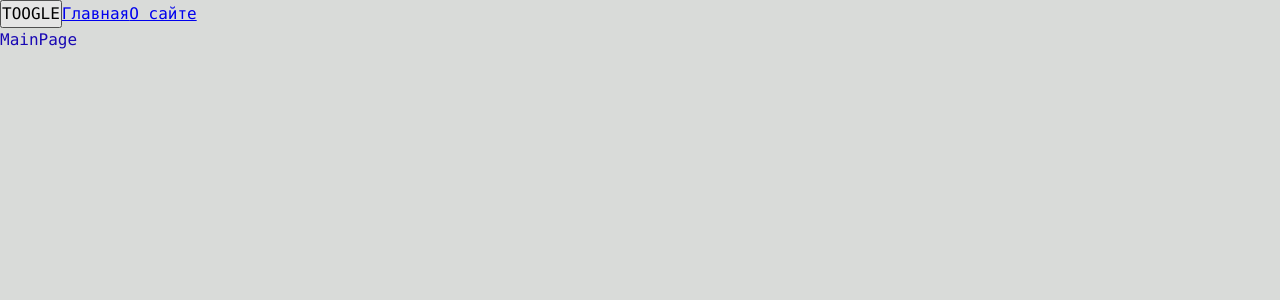
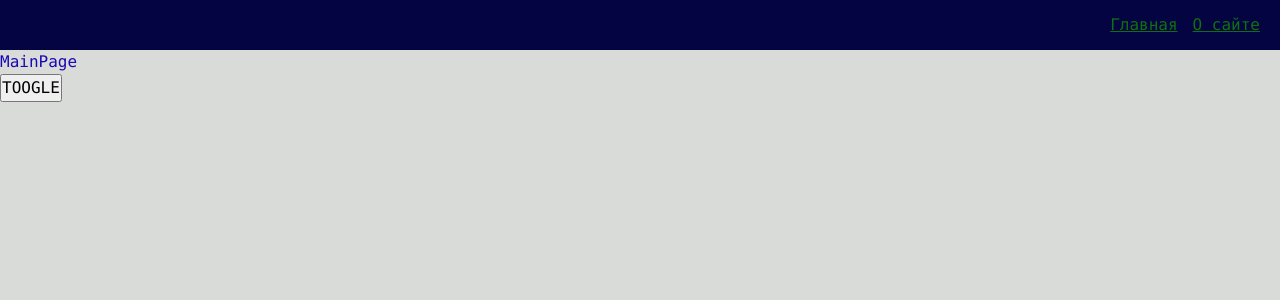
Before and after one commit to Lazy-ferret/react-prod-project, a React app: page / in a window 1280 px wide. Shown: the top 300 px of the page. Built offline with nearby package versions, Linux system fonts and the light colour scheme.

Commit message:
link aded to ui-kit

```diff
--- a/src/app/App.tsx
+++ b/src/app/App.tsx
@@ -6,16 +6,17 @@
 import { AboutPage } from "pages/AboutPage"
 import { MainPage } from "pages/MainPage"
 import { AppRouter } from "./providers/router"
+import { Navbar } from "widgets/Navbar"
 
 const App = () =>  {
  const { theme, toggleTheme } = useTheme()
 
   return (
     <div className={classNames('app', {}, [theme])}>
+
+        <Navbar />
+        <AppRouter />
       <button onClick={toggleTheme}>TOOGLE</button>
-      <Link to={'/'}>Главная</Link>
-      <Link to={'/about'}>О сайте</Link>
-      <AppRouter />
     </div>
   )
 }
--- a/src/app/styles/themes/dark.scss
+++ b/src/app/styles/themes/dark.scss
@@ -1,6 +1,9 @@
 .app.dark {
     --bg-color: #040443;
+    --inverted-bg-color: #d9dbd9;
 
     --primary-color: #0f700f;
     --secondary-color: #0ef60e;
+    --inverted-primary-color: #1908b4;
+    --inverted-secondary-color: #3870c5;
 }
--- a/src/app/styles/themes/normal.scss
+++ b/src/app/styles/themes/normal.scss
@@ -1,6 +1,9 @@
 .app.light {
     --bg-color: #d9dbd9;
+    --inverted-bg-color: #040443;
 
     --primary-color: #1908b4;
     --secondary-color: #3870c5;
+    --inverted-primary-color: #0f700f;
+    --inverted-secondary-color: #0ef60e;
 }
--- a/src/app/styles/variables/global.scss
+++ b/src/app/styles/variables/global.scss
@@ -9,4 +9,6 @@
     --font-line-l: 32px;
     --font-l: var(--font-size-l) / var(--font-line-l) var(--font-family-main);
 
+    --navbar-height: 50px;
+
 }
--- a/src/shared/lib/classNames/classNames.ts
+++ b/src/shared/lib/classNames/classNames.ts
@@ -1,9 +1,9 @@
 type Mods = Record<string, boolean | string>
 
-export function classNames(cls: string, mods: Mods, additional: string[]) {
+export function classNames(cls: string, mods?: Mods, additional?: string[]) {
     return [
         cls,
-        ...additional,
+        ...additional.filter(Boolean),
         Object.entries(mods)
             .filter(([className, value]) => Boolean(value))
             .map(([className, value]) => className)
--- /dev/null
+++ b/src/shared/ui/AppLink/AppLink.module.scss
@@ -0,0 +1,11 @@
+.AppLink {
+    color: var(--primary-color);
+}
+
+.primary {
+    color: var(--primary-color);
+}
+
+.secondary {
+    color: var(--inverted-primary-color);
+}
--- /dev/null
+++ b/src/shared/ui/AppLink/AppLink.tsx
@@ -0,0 +1,27 @@
+import { FC } from "react"
+import { Link, LinkProps } from "react-router-dom"
+import { classNames } from "shared/lib/classNames/classNames"
+import cls from './AppLink.module.scss'
+
+export enum AppLinkTheme {
+    PRIMARY = 'primary',
+    SECONDARY = 'secondary'
+}
+
+interface AppLinkProps extends LinkProps {
+    className?: string,
+    theme?: AppLinkTheme
+}
+
+export const AppLink: FC<AppLinkProps> = (props) => {
+  const {className, children, to, theme = AppLinkTheme.PRIMARY, ...otherProps} = props;
+    return (
+    <Link
+        to={to}
+        className={classNames(cls.AppLink, {}, [className, cls[theme]])}
+        {...otherProps}
+    >
+        {children}
+    </Link>
+  )
+}
--- /dev/null
+++ b/src/widgets/Navbar/index.ts
@@ -0,0 +1,3 @@
+import { Navbar } from "./ui/Navbar";
+
+export {Navbar}
--- /dev/null
+++ b/src/widgets/Navbar/ui/Navbar.module.scss
@@ -0,0 +1,16 @@
+.Navbar {
+    width: 100%;
+    height: var(--navbar-height);
+    background: var(--inverted-bg-color);
+    display: flex;
+    align-items: center;
+    padding: 20px;
+}
+
+.links {
+    margin-left: auto;
+}
+
+.mainLink {
+    margin-right: 15px;
+}
--- /dev/null
+++ b/src/widgets/Navbar/ui/Navbar.tsx
@@ -0,0 +1,20 @@
+import { classNames } from "shared/lib/classNames/classNames"
+import { AppLink, AppLinkTheme } from "shared/ui/AppLink/AppLink"
+import cls from './Navbar.module.scss'
+
+interface NavbarProps {
+    className?: string
+}
+
+export const Navbar = ({className}: NavbarProps) => {
+
+    return (
+    <div className={classNames(cls.Navbar , {}, [className])}>
+        <div className={cls.links}>
+            <AppLink theme={AppLinkTheme.SECONDARY} to={'/'} className={cls.mainLink}>Главная</AppLink>
+            <AppLink theme={AppLinkTheme.SECONDARY} to={'/about'}>О сайте</AppLink>
+        </div>
+
+    </div>
+  )
+}
```
